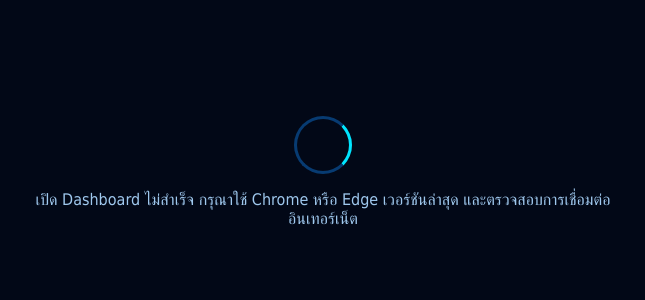
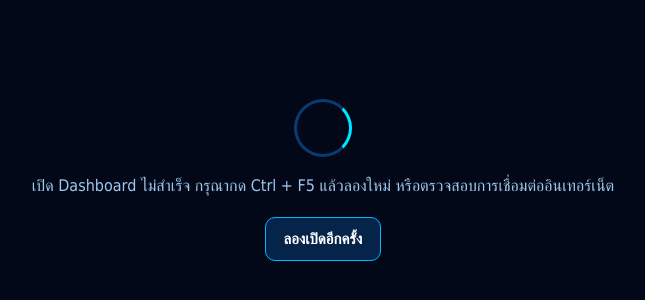
Before and after one commit to Riptwosec-collab/Night-D1, a plain HTML site: page index.html in a window 1280 px wide. Shown: the part 244-544 px from the top of the page, without its empty margins (317-962 px from the left). Drawn offline with Linux system fonts and the light colour scheme.

Commit message:
Fix dashboard loader with multi-source fallback

```diff
--- a/index.html
+++ b/index.html
@@ -9,7 +9,9 @@
     html,body{margin:0;min-height:100%;background:#020817;color:#f5f9ff;font-family:Tahoma,sans-serif}
     .boot{min-height:100vh;display:grid;place-items:center;text-align:center;padding:24px}
     .ring{width:52px;height:52px;margin:auto;border:3px solid #073b72;border-top-color:#00e5ff;border-radius:50%;animation:spin .8s linear infinite}
-    .msg{margin-top:16px;color:#9fc8ee;max-width:620px}
+    .msg{margin:16px auto 0;color:#9fc8ee;max-width:680px;line-height:1.65}
+    .retry{display:none;margin:18px auto 0;min-height:44px;padding:9px 18px;border:1px solid #00b7ff;border-radius:10px;background:#06234a;color:#fff;font:700 15px Tahoma,sans-serif;cursor:pointer}
+    .retry:hover{background:#0a3974;box-shadow:0 0 20px rgba(0,183,255,.25)}
     @keyframes spin{to{transform:rotate(360deg)}}
   </style>
 </head>
@@ -18,63 +20,85 @@
     <div>
       <div class="ring" aria-hidden="true"></div>
       <p class="msg" id="status">กำลังเปิด Night Shift NOC Dashboard…</p>
+      <button class="retry" id="retry" type="button">ลองเปิดอีกครั้ง</button>
     </div>
   </main>
   <script>
-    (async()=>{
+    (()=>{
       const status=document.getElementById('status');
-      try{
-        if(!('DecompressionStream' in window)) throw new Error('เบราว์เซอร์ไม่รองรับ DecompressionStream');
-        const remoteBase='https://raw.githubusercontent.com/Riptwosec-collab/Night-D1/main/';
-        const base=location.protocol==='file:'?remoteBase:'';
-        const files=Array.from({length:7},(_,i)=>`build-parts/part-${String(i).padStart(2,'0')}.txt`);
-        const parts=await Promise.all(files.map(async file=>{
-          const response=await fetch(base+file,{cache:'no-store'});
-          if(!response.ok) throw new Error(`โหลด ${file} ไม่สำเร็จ`);
-          return response.text();
-        }));
-        const encoded=parts.join('').replace(/\s/g,'');
+      const retry=document.getElementById('retry');
+      const partNames=Array.from({length:7},(_,i)=>`part-${String(i).padStart(2,'0')}.txt`);
+      const remoteSources=[
+        'https://cdn.jsdelivr.net/gh/Riptwosec-collab/Night-D1@main/build-parts/',
+        'https://raw.githubusercontent.com/Riptwosec-collab/Night-D1/main/build-parts/'
+      ];
+
+      function getSources(){
+        const sources=[];
+        if(location.protocol!=='file:') sources.push(new URL('build-parts/',location.href).href);
+        return [...new Set([...sources,...remoteSources])];
+      }
+
+      async function fetchEncoded(base){
+        status.textContent='กำลังโหลดข้อมูล Dashboard…';
+        const responses=await Promise.all(partNames.map(name=>fetch(base+name,{cache:'no-store'})));
+        const failed=responses.findIndex(response=>!response.ok);
+        if(failed!==-1) throw new Error(`${partNames[failed]} HTTP ${responses[failed].status}`);
+        return (await Promise.all(responses.map(response=>response.text()))).join('').replace(/\s/g,'');
+      }
+
+      function decodeBase64(encoded){
         const binary=atob(encoded);
         const bytes=new Uint8Array(binary.length);
         for(let i=0;i<binary.length;i++) bytes[i]=binary.charCodeAt(i);
+        return bytes;
+      }
+
+      async function loadPako(){
+        if(window.pako) return;
+        await new Promise((resolve,reject)=>{
+          const script=document.createElement('script');
+          script.src='https://cdn.jsdelivr.net/npm/pako@2.1.0/dist/pako.min.js';
+          script.onload=resolve;
+          script.onerror=()=>reject(new Error('โหลดตัวช่วยแตกไฟล์ไม่สำเร็จ'));
+          document.head.append(script);
+        });
+      }
+
+      async function decompress(bytes){
+        if('DecompressionStream' in window){
           const stream=new Blob([bytes]).stream().pipeThrough(new DecompressionStream('gzip'));
-        let html=await new Response(stream).text();
-        const todoDeletePatch=String.raw`<script>
-          STORAGE.todoDeleted='nightShiftV9:todoDeleted';
-          function deletedTodoIds(){return new Set(readStorage(STORAGE.todoDeleted,[]))}
-          function allTodoItems(){const deleted=deletedTodoIds();return [...DEFAULT_TODO.filter(item=>!deleted.has(item.id)),...readStorage(STORAGE.customTodo,[])]}
-          function renderTodoList(){
-            const container=$('#todoList');if(!container)return;container.replaceChildren();
-            const customIds=new Set(readStorage(STORAGE.customTodo,[]).map(item=>item.id));
-            const items=allTodoItems();
-            if(!items.length){const empty=create('section',{class:'panel'});const body=create('div',{class:'panel-body'});body.append(create('h3',{},'ยังไม่มีรายการสิ่งที่ต้องทำ'),create('p',{class:'muted'},'เพิ่มรายการใหม่ได้จากแบบฟอร์มด้านขวา'));empty.append(body);container.append(empty);updateTodoProgress();return}
-            items.forEach((item,index)=>{
-              const isCustom=customIds.has(item.id);
-              const article=create('article',{class:'card todo-item v6-todo has-action',dataset:{todoId:item.id}});
-              article.append(create('div',{class:'todo-state'},String(index+1)));
-              const content=create('div');content.append(create('h3',{},item.title),create('p',{},item.detail||'ไม่มีรายละเอียด'));article.append(content);
-              const actions=create('div',{class:'todo-actions'});
-              const remove=create('button',{type:'button',class:'btn danger','aria-label':'ลบรายการ '+item.title},'ลบ');
-              remove.addEventListener('click',()=>confirmAction('ลบรายการงาน','ต้องการลบ “'+item.title+'” หรือไม่',()=>deleteTodoItem(item.id,isCustom)));
-              actions.append(remove);article.append(actions);container.append(article);
-            });
-            updateTodoProgress();
+          return new Response(stream).text();
         }
-          function deleteTodoItem(id,isCustom){
-            if(isCustom){writeStorage(STORAGE.customTodo,readStorage(STORAGE.customTodo,[]).filter(item=>item.id!==id))}
-            else{const deleted=deletedTodoIds();deleted.add(id);writeStorage(STORAGE.todoDeleted,[...deleted])}
-            renderTodoList();updateAllProgress();showToast('ลบรายการงานแล้ว','success');
+        await loadPako();
+        return new TextDecoder().decode(window.pako.ungzip(bytes));
       }
-          if(document.querySelector('#todoList'))renderTodoList();
-        <\/script>`;
-        html=html.replace('</body>',todoDeletePatch+'</body>');
+
+      async function boot(){
+        retry.style.display='none';
+        const errors=[];
+        for(const source of getSources()){
+          try{
+            const encoded=await fetchEncoded(source);
+            if(!encoded.startsWith('H4sI')) throw new Error('รูปแบบข้อมูลไม่ถูกต้อง');
+            const html=await decompress(decodeBase64(encoded));
+            if(!html.includes('<html')||!html.includes('Night Shift')) throw new Error('ไฟล์ Dashboard ไม่สมบูรณ์');
             document.open();
             document.write(html);
             document.close();
+            return;
           }catch(error){
-        console.error(error);
-        status.textContent='เปิด Dashboard ไม่สำเร็จ กรุณาใช้ Chrome หรือ Edge เวอร์ชันล่าสุด และตรวจสอบการเชื่อมต่ออินเทอร์เน็ต';
+            console.warn('Dashboard source failed:',source,error);
+            errors.push(error.message);
           }
+        }
+        status.textContent='เปิด Dashboard ไม่สำเร็จ กรุณากด Ctrl + F5 แล้วลองใหม่ หรือตรวจสอบการเชื่อมต่ออินเทอร์เน็ต';
+        retry.style.display='inline-block';
+        console.error('Night Shift boot failed:',errors);
+      }
+
+      retry.addEventListener('click',boot);
+      boot();
     })();
   </script>
 </body>
```
Lines whose indentation alone changed are shown as unchanged.
